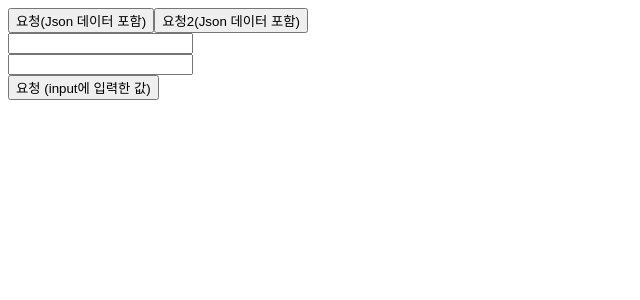
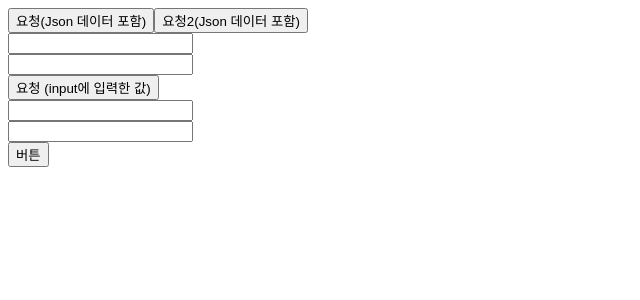
Before and after one commit to kybcod/react, a React (Vite) app: page / in a window 1280 px wide. Shown: the top 300 px of the page, without its empty margins (0-640 px from the left). Built offline with nearby package versions, Linux system fonts and the light colour scheme.

Commit message:
input 입력값 JSON으로 보내기

```diff
--- a/src/App.jsx
+++ b/src/App.jsx
@@ -4,6 +4,8 @@
 function App(props) {
   const [name, setName] = useState("");
   const [city, setCity] = useState("");
+  const [age, setAge] = useState(0);
+  const [email, setEmail] = useState("");
 
   function handleClick1() {
     const obj1 = { name: "son", age: 44 };
@@ -32,6 +34,10 @@
     axios.post("/api/main41/sub3", { name, city });
   }
 
+  function handleClick4() {
+    axios.post("/api/main41/sub4", { age, email });
+  }
+
   return (
     <div>
       <button onClick={handleClick1}>요청(Json 데이터 포함)</button>
@@ -43,6 +49,13 @@
         <br />
         <button onClick={handleClick3}>요청 (input에 입력한 값)</button>
       </div>
+      <div>
+        <input type="number" onChange={(e) => setAge(e.target.value)} />
+        <br />
+        <input type="text" onChange={(e) => setEmail(e.target.value)} />
+        <br />
+        <button onClick={handleClick4}>버튼</button>
+      </div>
     </div>
   );
 }
```
